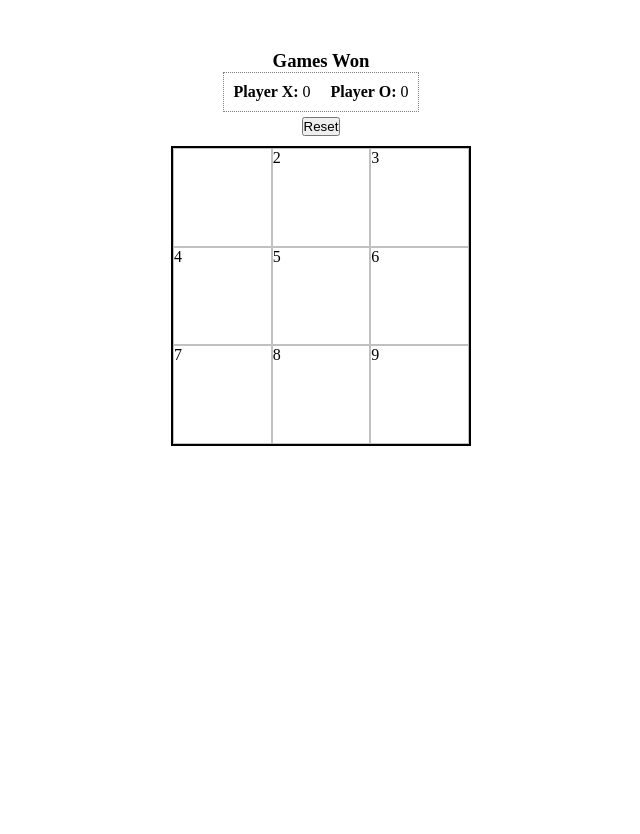
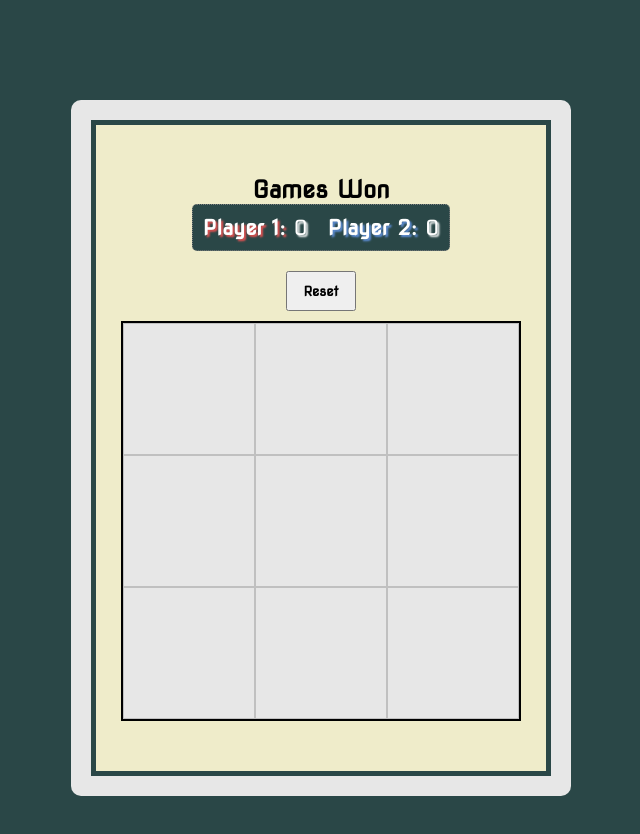
Before and after one commit to mauparra80/TickTackToe, a plain HTML site: page index.html in a window 1280 px wide. Both pictures are taken after a click on the button "Start". Shown: the whole page, without its empty margins (319-959 px from the left). Before the commit the page ends 800 px from the top, so only its background shows below. Drawn offline with Linux system fonts and the light colour scheme.

Commit message:
finish frontEnd for now - winning diagonal sometimes does not work.

```diff
--- a/index.html
+++ b/index.html
@@ -1,6 +1,11 @@
 <!DOCTYPE html>
 <html lang="en">
 <head>
+   <!-- fonts -->
+   <link rel="preconnect" href="https://fonts.googleapis.com">
+   <link rel="preconnect" href="https://fonts.gstatic.com" crossorigin>
+   <link href="https://fonts.googleapis.com/css2?family=Nova+Square&display=swap" rel="stylesheet">
+
     <link rel="stylesheet" href="style.css">
     <meta charset="UTF-8">
     <meta name="viewport" content="width=device-width, initial-scale=1.0">
@@ -9,7 +14,7 @@
 <body>
     <div class="container">
         <div class="game">
-            <h3>Games Won</h3>
+            <h2>Games Won</h2>
             <div class="score">
 
                <div class="p1">0</div>
@@ -23,33 +28,33 @@
                         <!-- <div class="color1-triangle"></div>
                         <div class="color2-triangle"></div> -->
                     </div>
-                    <div class="grid-square"  data-grid="2">2</div>
-                    <div class="grid-square"  data-grid="3">3</div>
-                    <div class="grid-square"  data-grid="4">4</div>
-                    <div class="grid-square"  data-grid="5">5</div>
-                    <div class="grid-square"  data-grid="6">6</div>
-                    <div class="grid-square"  data-grid="7">7</div>
-                    <div class="grid-square"  data-grid="8">8</div>
-                    <div class="grid-square"  data-grid="9">9</div>
+                    <div class="grid-square"  data-grid="2"></div>
+                    <div class="grid-square"  data-grid="3"></div>
+                    <div class="grid-square"  data-grid="4"></div>
+                    <div class="grid-square"  data-grid="5"></div>
+                    <div class="grid-square"  data-grid="6"></div>
+                    <div class="grid-square"  data-grid="7"></div>
+                    <div class="grid-square"  data-grid="8"></div>
+                    <div class="grid-square"  data-grid="9"></div>
                 </div>
             </div>
         </div>
     </div>
 
     <div class="start-screen">
-      <div class="start-container">
+      <div class="start-container rainbow">
          <div class="start-title">
             <h2>Choose Your Color</h2>
          </div>
          <div class="p1Container">
             <h3>Player 1</h3>
             <label for="p1colorpicker">Color:</label>
-            <input type="color" name="p1colorpicker" id="p1colorpicker" value="#0000ff">
+            <input type="color" name="p1colorpicker" id="p1colorpicker" value="#e35151">
          </div>
          <div class="p2Container">
             <h3>Player 2</h3>
             <label for="p2colorpicker">Color:</label>
-            <input type="color" name="p2colorpicker" id="p2colorpicker" value="#FF0000">
+            <input type="color" name="p2colorpicker" id="p2colorpicker" value="#5d8dd5">
          </div>
          <button class="startBtn" type="button">Start</button>
       </div>
@@ -249,20 +254,30 @@
 
                const startBtn = document.querySelector(".startBtn");
                const screen = document.querySelector(".start-screen");
+               const root = document.querySelector(':root');
 
                startBtn.addEventListener('click', startGame);
                console.log("check");
 
                function startGame(){
+                  const p1Color = document.querySelector("#p1colorpicker").value;
+                  const p2Color = document.querySelector("#p2colorpicker").value
+
                   screen.style.display = "none";
                   console.log("start game");
-                  GameModule.p1.setColor(document.querySelector("#p1colorpicker").value);
-                  GameModule.p2.setColor(document.querySelector("#p2colorpicker").value);
+                  GameModule.p1.setColor(p1Color);
+                  GameModule.p2.setColor(p2Color);
+                  setPlayerColors(p1Color, p2Color);
                   document.querySelector(".container").style.display = "block";
 
                   // document.querySelector(".color1-triangle").style.backgroundColor = GameModule.p1.getColor();
                   // document.querySelector(".color2-triangle").style.backgroundColor = GameModule.p2.getColor();
 
+               }
+
+               function setPlayerColors(p1Color, p2Color){
+                  root.style.setProperty('--p1-color', p1Color);
+                  root.style.setProperty('--p2-color', p2Color);
                }
 
                return{startGame};
--- a/style.css
+++ b/style.css
@@ -1,31 +1,52 @@
+:root{
+    --color-lightGray: #2A4747;
+    --color-beige: #EFECCA;
+    --color-fireBrick-highlight: #E7754E;
+    --color-offWhite: rgb(231, 231, 231);
+
+    --color-rainbow: green;
+
+    --p1-color: #e35151;
+    --p2-color: #5d8dd5;
+}
+
 *
 {
     padding: 0px;
     margin: 0px;
     box-sizing: border-box;
+    font-family: 'Nova Square', sans-serif;
 }
 
-.body{
+body{
 
     width: 500px;
     height: 100vh;
     margin: auto;
-
+    background-color:#2A4747;
 }
 
 .container{
     display: none;
+    background-color: var(--color-offWhite);
+    /* border: 5px solid var(--color-fireBrick-highlight); */
+    padding: 20px;
+    margin-top: 100px;
+    border-radius: 10px;
 }
 
 
 
 .game{
-    margin-top: 50px;
+    padding: 50px 75px 50px 75px;
+
     display: flex;
     flex-direction: column;
     justify-content: center;
     align-items: center;
     position: relative;
+    background-color: #EFECCA;
+    border: 5px solid var(--color-lightGray)
 }
 
 .score{
@@ -33,44 +54,59 @@
     gap: 20px;
     padding: 10px;
     border: 1px dotted gray;
-    margin-bottom: 5px;
+    border-radius: 5px;
+    margin-bottom: 20px;
+    background-color: var(--color-lightGray);
+    color: white;
+    font-size: 1.3em;
+    text-shadow: 2px 2px 2px white;
 }
 
 .score .p1::before{
-    content: "Player X: ";
-    font-weight: 700;
+    content: "Player 1: ";
+    font-weight: 600;
+    text-shadow: none;
+    text-shadow: 2px 2px 2px var(--p1-color);
 }
 
 .score .p2::before{
-    content: "Player O: ";
+    content: "Player 2: ";
     font-weight: 700;
+    text-shadow: none;
+    text-shadow: 2px 2px 2px var(--p2-color);
 }
 
 .reset{
     margin-bottom: 10px;
+    padding: 10px 15px 10px 15px;
+    font-weight: 700;
+}
+
+.board{
+    width: 500px;
+    display: flex;
+    justify-content: center;
+    align-items: center;
 
 }
 
-.board{
-    margin: auto;
-    width: 500px;
-    display: flex;
-    justify-content: center;
-}
-
 .board-grid{
-    width: 300px;
-    height: 300px;
+    width: 400px;
+    height: 400px;
     display: grid;
     grid-template-columns: 1fr 1fr 1fr;
     grid-template-rows: 1fr 1fr 1fr;
     border: 2px solid black;
+    background-color: var(--color-offWhite);
 }
 
 .grid-square{
 
     border: 1px solid silver;
     position: relative;
+    display: flex;
+    align-items: center;
+    justify-content: center;
 }
 
 .grid-square:hover{
@@ -78,21 +114,21 @@
 }
 
 .color1-triangle{
-    background-color: red;
+    background-color: var(--p1-color);
     width: 100px;
     height: 100px;
     clip-path: polygon(0 0, 0% 100%, 100% 0);
-
+    border-radius: 20px;
     position: absolute;
 }
 
 
 .color2-triangle{
-    background: rgb(22, 22, 208);
+    background: var(--p2-color);
     width: 100px;
     height: 100px;
     clip-path: polygon(100% 0, 0% 100%, 100% 100%);
-
+    border-radius: 20px;
     position: absolute;
 }
 
@@ -101,7 +137,6 @@
 
     filter: brightness(120%);
     transition-duration: .2s;
-    border: 2px dotted white;
     cursor: pointer;
     z-index: 99;
 }
@@ -123,7 +158,7 @@
     width: 500px;
     height: 500px;
     margin: auto;
-    margin-top: 100px;
+    margin-top: 150px;
 }
 
 .start-container{
@@ -134,7 +169,11 @@
     align-items: center;
     text-align: center;
 
-    border: 1px solid black;
+    background-color: var(--color-beige);
+    border-radius: 10px;
+    border: 10px solid var(--color-lightGray);
+    outline: 5px solid var(--color-offWhite);
+
     padding: 20px;
 }
 
@@ -144,4 +183,38 @@
 
 .start-container .startBtn{
     grid-area: 3 / 1 / 4 / 3;
+    padding: 10px;
+    margin-top: 20px;
+    border-radius: 5px;
+    font-size: 1.1em;
 }
+.startBtn:hover{
+    filter: brightness(80%);
+}
+
+.rainbow{
+    box-shadow: 0px 0px 100px 20px var(--color-rainbow);
+    animation: rainbow 5s linear;
+    animation-iteration-count: infinite;
+}
+
+@keyframes rainbow{
+    0%{
+        box-shadow: 0px 0px 100px 20px rgb(255, 92, 92);
+    }
+    20%{
+        box-shadow: 0px 0px 100px 20px rgb(255, 199, 88)(255, 230, 0);
+    }
+    40%{
+        box-shadow: 0px 0px 100px 20px rgb(139, 255, 112);
+    }
+    60%{
+        box-shadow: 0px 0px 100px 20px rgb(0, 174, 255);
+    }
+    80%{
+        box-shadow: 0px 0px 100px 20px rgb(255, 93, 242)(255, 0, 225);
+    }
+    100%{
+        box-shadow: 0px 0px 100px 20px rgb(253, 116, 116);
+    }
+}
```
